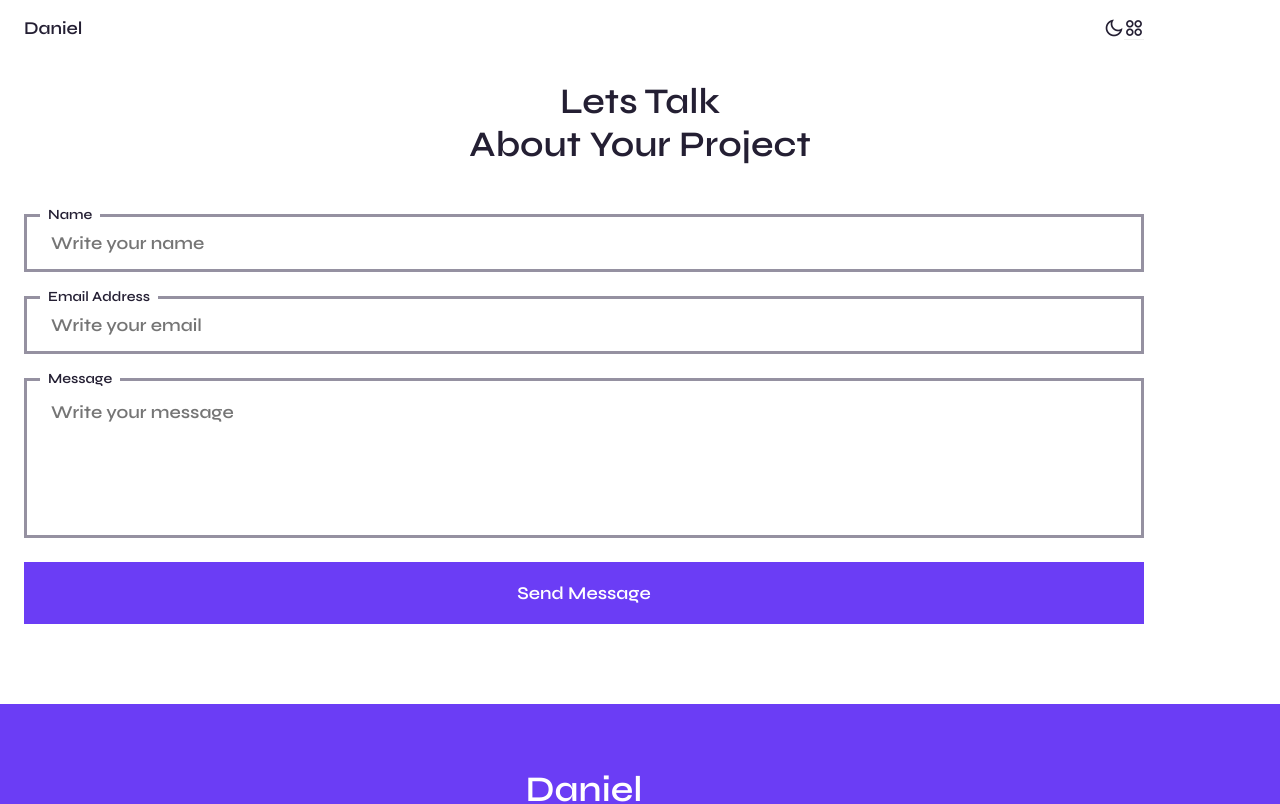
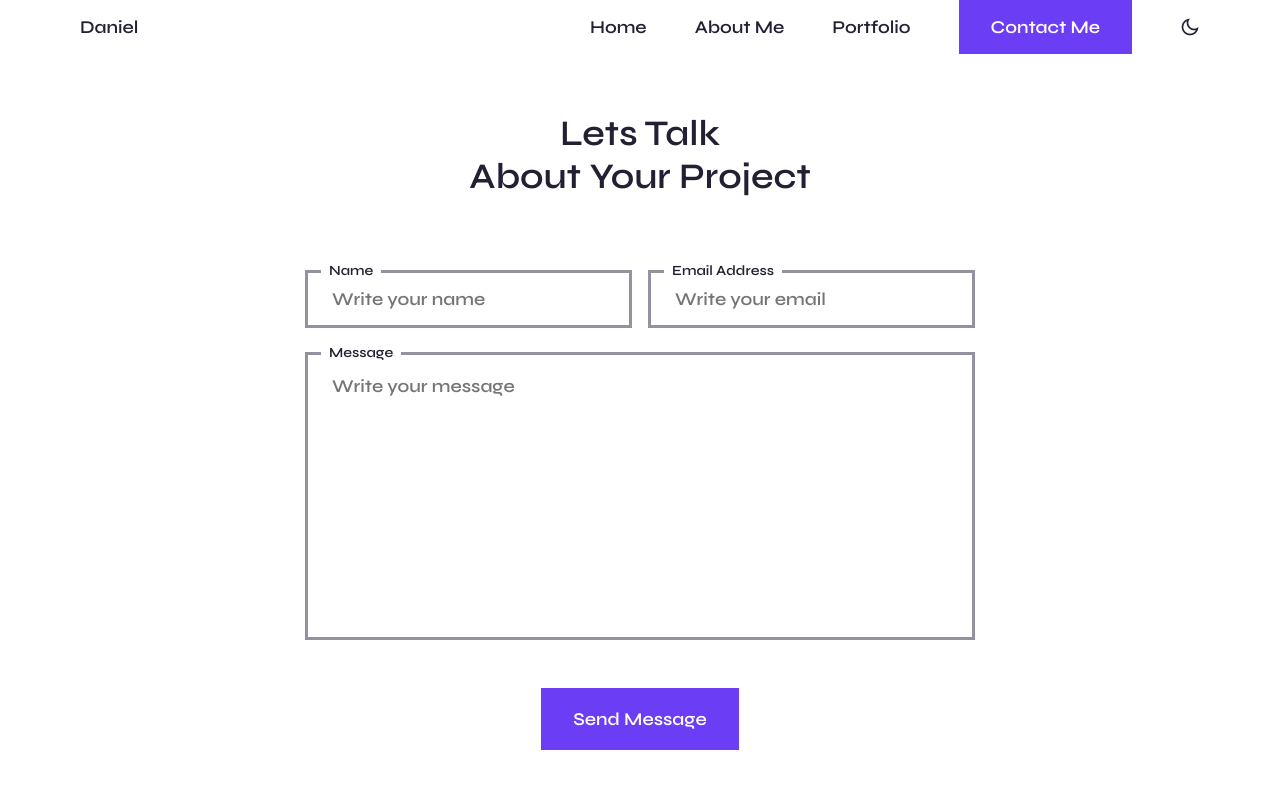
Before and after one commit to dvirak/Personal-Website, a React (Vite) app: page /contact in a window 1280 px wide. Shown: the top 804 px of the page. Built offline with nearby package versions, Linux system fonts and the light colour scheme.

Commit message:
Initial Breakpoints

```diff
--- a/src/App.css
+++ b/src/App.css
@@ -348,6 +348,10 @@ body.dark-theme {
 
 .home__perfil {
   justify-self: center;
+}
+
+.home__content {
+  row-gap: 3rem;
 }
 
 .home__data {
@@ -832,9 +836,124 @@ body.dark-theme {
 
 /*=============== BREAKPOINTS ===============*/
 /* For small devices */
+@media screen and (max-width: 320px) {
+  .container {
+    margin-inline: 1rem;
+  }
+
+  .services__modal {
+    padding-inline: 0.5rem;
+  }
+
+  .about__skills-content {
+    grid-template-columns: repeat(4, max-content);
+  }
+}
 
 /* For medium devices */
 
+@media screen and (min-width: 576px) {
+  .services__container {
+    grid-template-columns: 320px;
+    justify-content: center;
+  }
+
+  .services__modal-content {
+    width: 400px;
+  }
+
+  .work__container {
+    grid-template-columns: 350px;
+    justify-content: center;
+  }
+
+  .about__container {
+    grid-template-columns: 400px;
+    justify-content: center;
+  }
+}
+
+@media screen and (min-width: 768px) {
+  .services__container {
+    grid-template-columns: repeat(2, 320px);
+  }
+
+  .work__container {
+    grid-template-columns: repeat(2, 350px);
+  }
+
+  .testimonial__container {
+    max-width: 700px;
+    margin-inline: auto;
+  }
+
+  .testimonial__description {
+    width: 470px;
+    margin-inline: auto;
+  }
+
+  .contact__page {
+    grid-template-columns: 670px;
+    justify-content: center;
+  }
+
+  .contact__group {
+    grid-template-columns: repeat(2, 1fr);
+    column-gap: 1rem;
+  }
+
+  .contact__area {
+    height: 18rem;
+  }
+
+  .contact__message {
+    bottom: 5rem;
+  }
+
+  .contact__send {
+    justify-self: center;
+    margin-top: 1.5rem;
+  }
+}
+
 /* For large devices */
 
+@media screen and (min-width: 1150px) {
+  .container {
+    margin-inline: auto;
+  }
+
+  .section {
+    padding-block: 7rem 2rem;
+  }
+
+  .section__title {
+    margin-bottom: 3.5rem;
+  }
+
+  .nav {
+    height: calc(var(--header-height) + 2 rem);
+    column-gap: 3rem;
+  }
+
+  .nav__toggle,
+  .nav__close {
+    display: none;
+  }
+
+  .nav__menu {
+    margin-left: auto;
+  }
+
+  .nav__list {
+    flex-direction: row;
+    align-items: center;
+    column-gap: 3rem;
+  }
+
+  .change__theme {
+    color: var(--title-color);
+  }
+}
+
 /* For 2K resolutions (2048 x 1152, 2048 x 1536) */
--- a/src/Components/Navbar.jsx
+++ b/src/Components/Navbar.jsx
@@ -4,18 +4,22 @@ import { Link, useLocation } from "react-router-dom";
 import { useTheme } from "../Context/ThemeContext";
 
 export default function Navbar({ className }) {
-  const [navVisible, setNavVisible] = useState(true);
+  const [navVisible, setNavVisible] = useState(window.innerWidth >= 1150);
   const [isHome, setIsHome] = useState(true);
   const [scroll, setScroll] = useState(false);
+  const [isSmallScreen, setIsSmallScreen] = useState(window.innerWidth < 1150);
   const { isDarkTheme, toggleTheme } = useTheme();
   const location = useLocation();
 
   useEffect(() => {
     // Hide the navbar when the route changes
-    console.log(location.pathname);
-    setNavVisible(false);
+    if (!isSmallScreen) {
+      setNavVisible(true);
+    } else {
+      setNavVisible(false);
+    }
     setIsHome(location.pathname === "/");
-  }, [location]);
+  }, [location, isSmallScreen]);
 
   useEffect(() => {
     const handleScroll = () => {
@@ -39,6 +43,18 @@ export default function Navbar({ className }) {
     if (selectedTheme) {
       toggleTheme(selectedTheme === "dark");
     }
+  }, []);
+
+  useEffect(() => {
+    // Check for screen width and update isSmallScreen accordingly
+    const handleResize = () => {
+      setIsSmallScreen(window.innerWidth < 1150);
+    };
+    window.addEventListener("resize", handleResize);
+
+    return () => {
+      window.removeEventListener("resize", handleResize);
+    };
   }, []);
 
   function handleThemeChange() {
```
